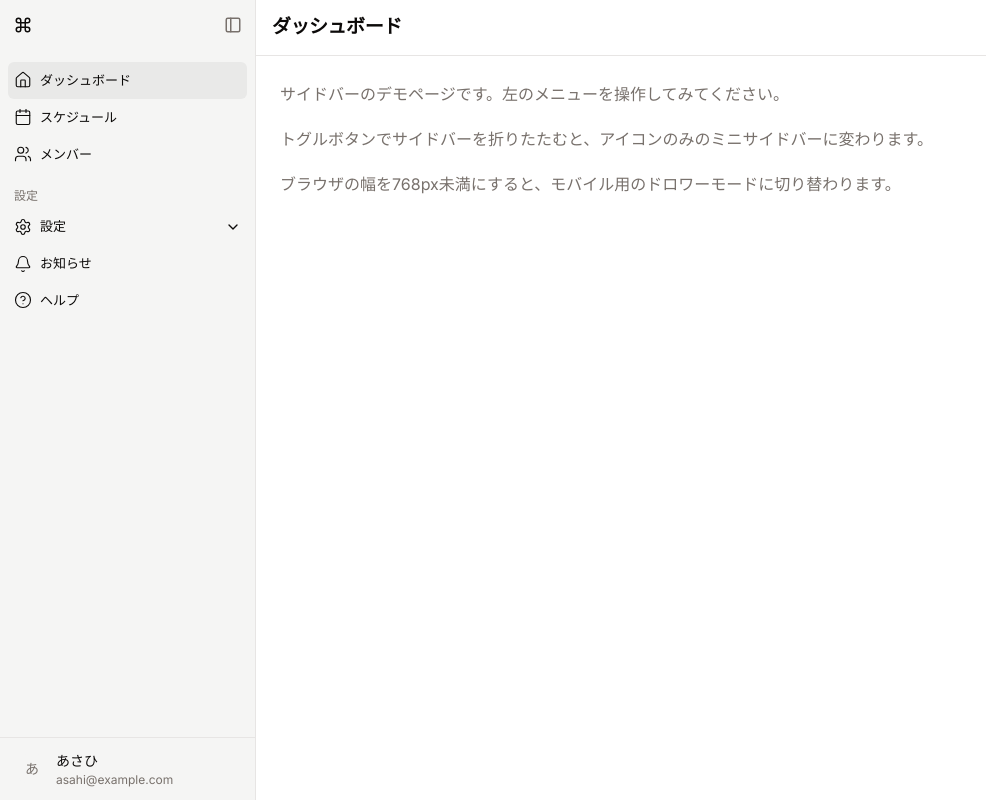
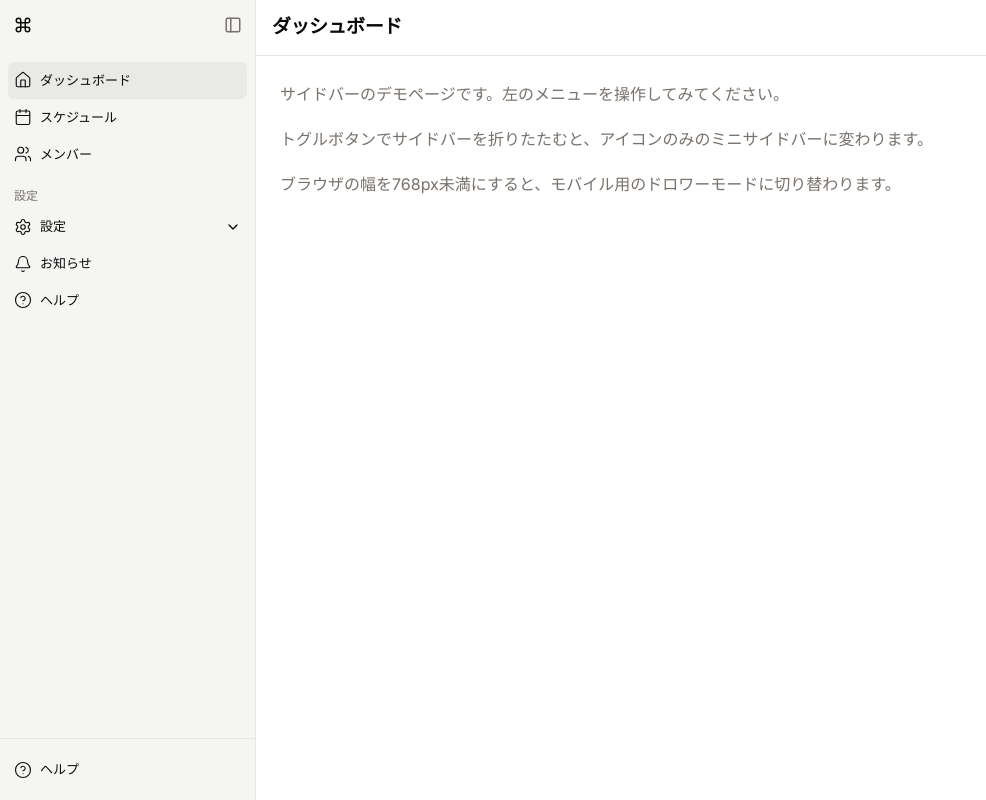
Before and after one commit to ashunar0/kasumi-ui, a Next.js app: page /dashboard in a window 1280 px wide. Shown: the whole page, without its empty margins (0-986 px from the left). Built offline with nearby package versions, Linux system fonts and the light colour scheme.

Commit message:
fix: sidebar footer

```diff
--- a/src/app/(main)/layout.tsx
+++ b/src/app/(main)/layout.tsx
@@ -133,15 +133,7 @@ export default function MainLayout({
           </SidebarContent>
 
           <SidebarFooter>
-            <Avatar size="sm">
-              <AvatarFallback>あ</AvatarFallback>
-            </Avatar>
-            <div className="flex flex-col text-ui">
-              <span className="font-medium">あさひ</span>
-              <span className="text-xs text-muted-foreground">
-                asahi@example.com
-              </span>
-            </div>
+            <SidebarMenuButton icon={HelpCircle}>ヘルプ</SidebarMenuButton>
           </SidebarFooter>
         </Sidebar>
 
--- a/src/components/ui/sidebar.tsx
+++ b/src/components/ui/sidebar.tsx
@@ -200,7 +200,7 @@ export function SidebarFooter({
   return (
     <div
       className={cn(
-        "flex items-center gap-2 border-t border-border px-4 py-3",
+        "flex items-center gap-2 border-t border-border px-2 py-3",
         className,
       )}
       {...props}
@@ -300,7 +300,7 @@ export function SidebarMenuButton({
     <Comp
       data-active={isActive ? "" : undefined}
       className={cn(
-        "cursor-pointer flex w-full items-center gap-2 rounded-md px-1.5 py-2 text-ui transition-colors hover:bg-black/5 dark:hover:bg-white/10 data-[active]:bg-black/5 dark:data-[active]:bg-white/10 data-[active]:font-medium",
+        "cursor-pointer flex w-full items-center gap-2 rounded-md px-1.5 py-2 text-ui transition-colors hover:bg-black/5 dark:hover:bg-white/10 data-active:bg-black/5 dark:data-active:bg-white/10 data-active:font-medium",
         className,
       )}
       {...props}
```
